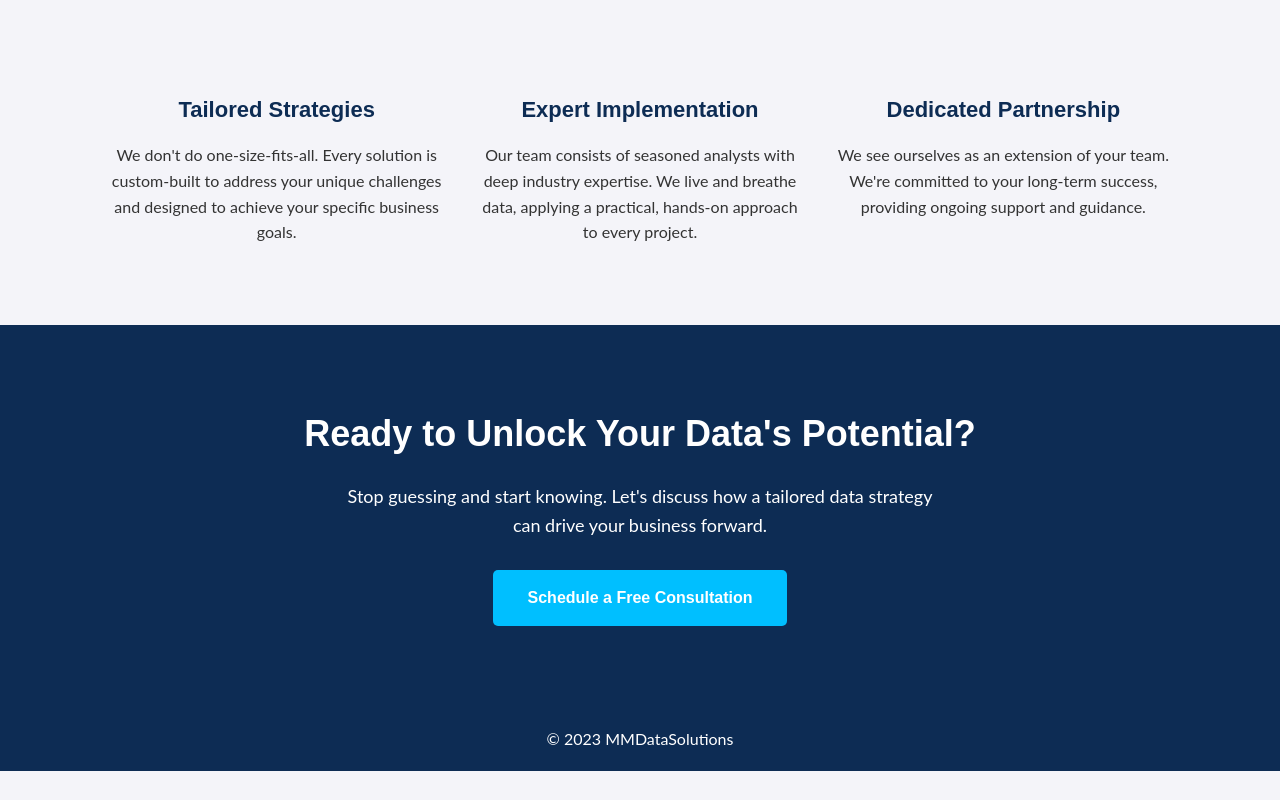
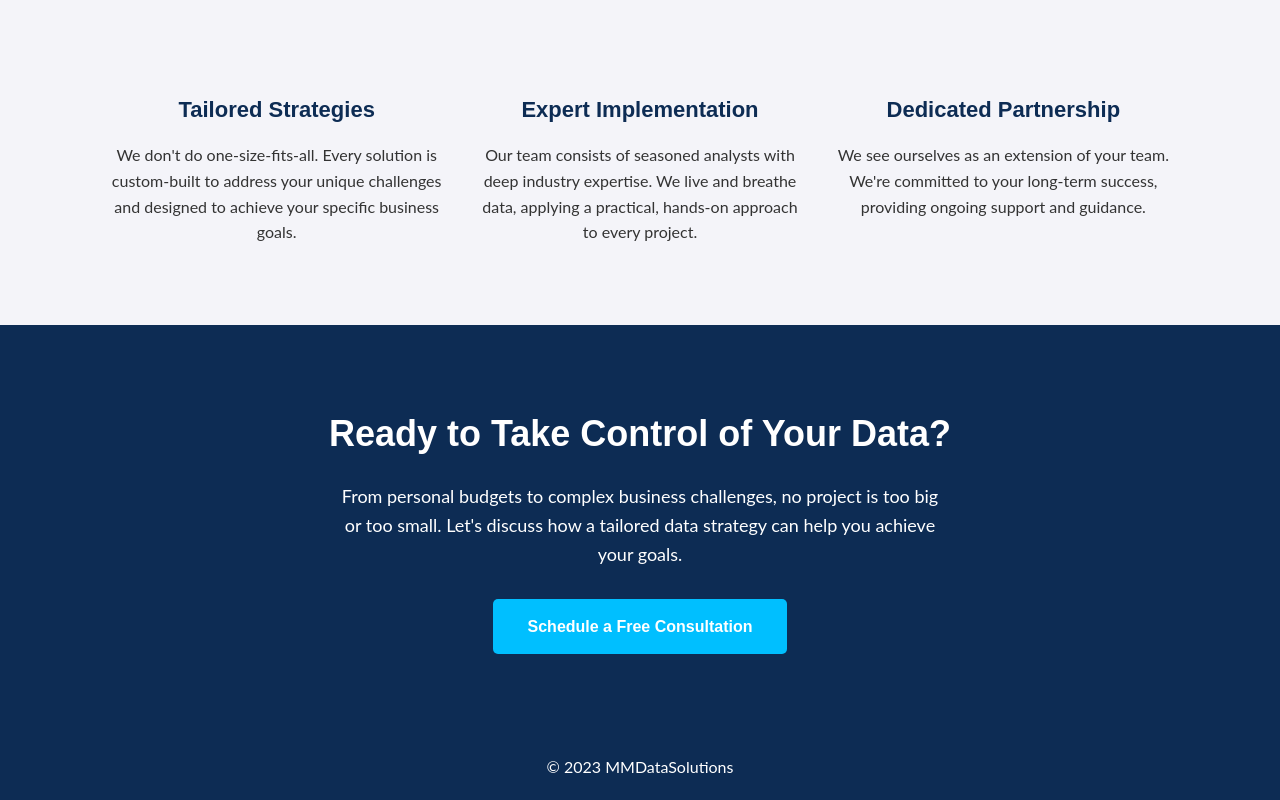
Before and after one commit to Mikeymac75/mikeymac75.github.io, a plain HTML site: page index.html in a window 1280 px wide. Shown: the part 1874-2674 px from the top of the page. Before the commit the page ends 2645 px from the top, so only its background shows below. Drawn offline with Linux system fonts and the light colour scheme.

Commit message:
Update index.html

```diff
--- a/index.html
+++ b/index.html
@@ -96,8 +96,8 @@
 
 <section id="cta-final" class="cta-section">
     <div class="container">
-        <h2>Ready to Unlock Your Data's Potential?</h2>
-        <p>Stop guessing and start knowing. Let's discuss how a tailored data strategy can drive your business forward.</p>
+        <h2>Ready to Take Control of Your Data?</h2>
+        <p>From personal budgets to complex business challenges, no project is too big or too small. Let's discuss how a tailored data strategy can help you achieve your goals.</p>
         <a href="contact.html" class="cta-button">Schedule a Free Consultation</a>
     </div>
 </section>
```
